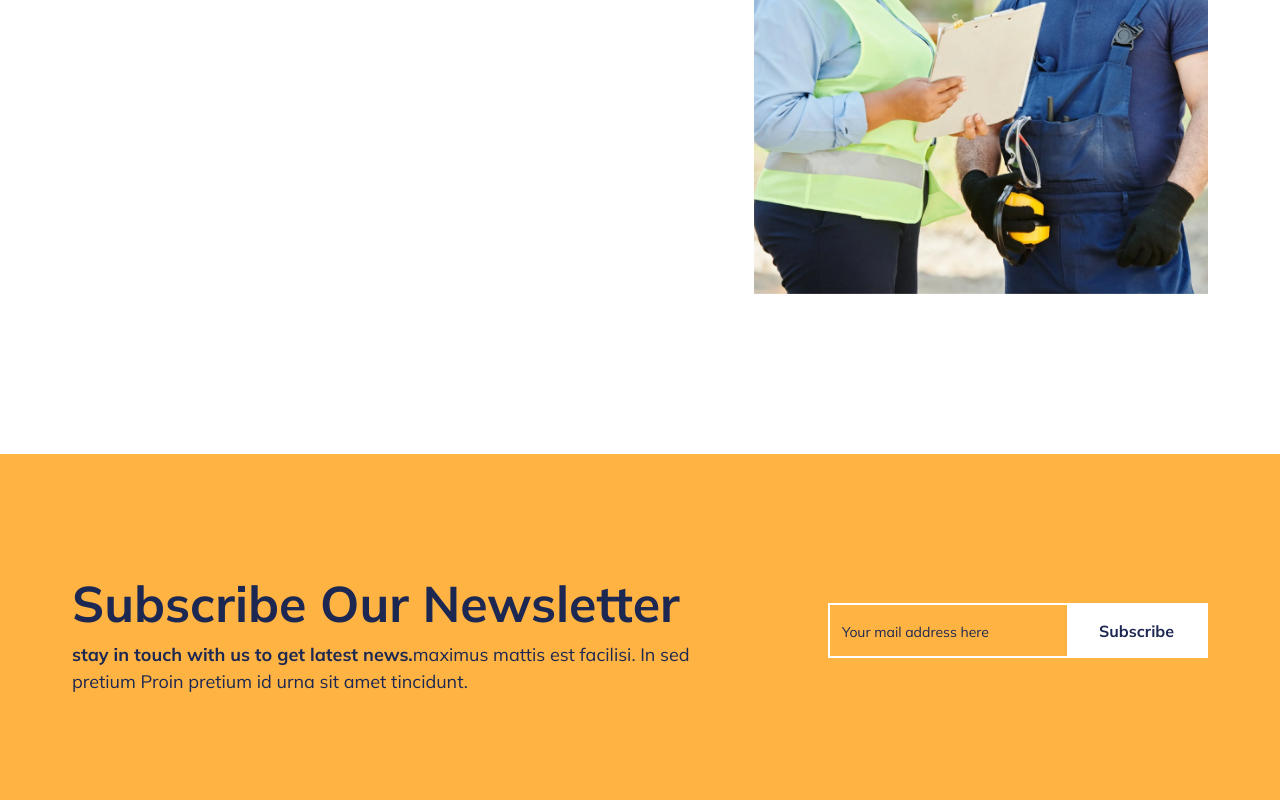
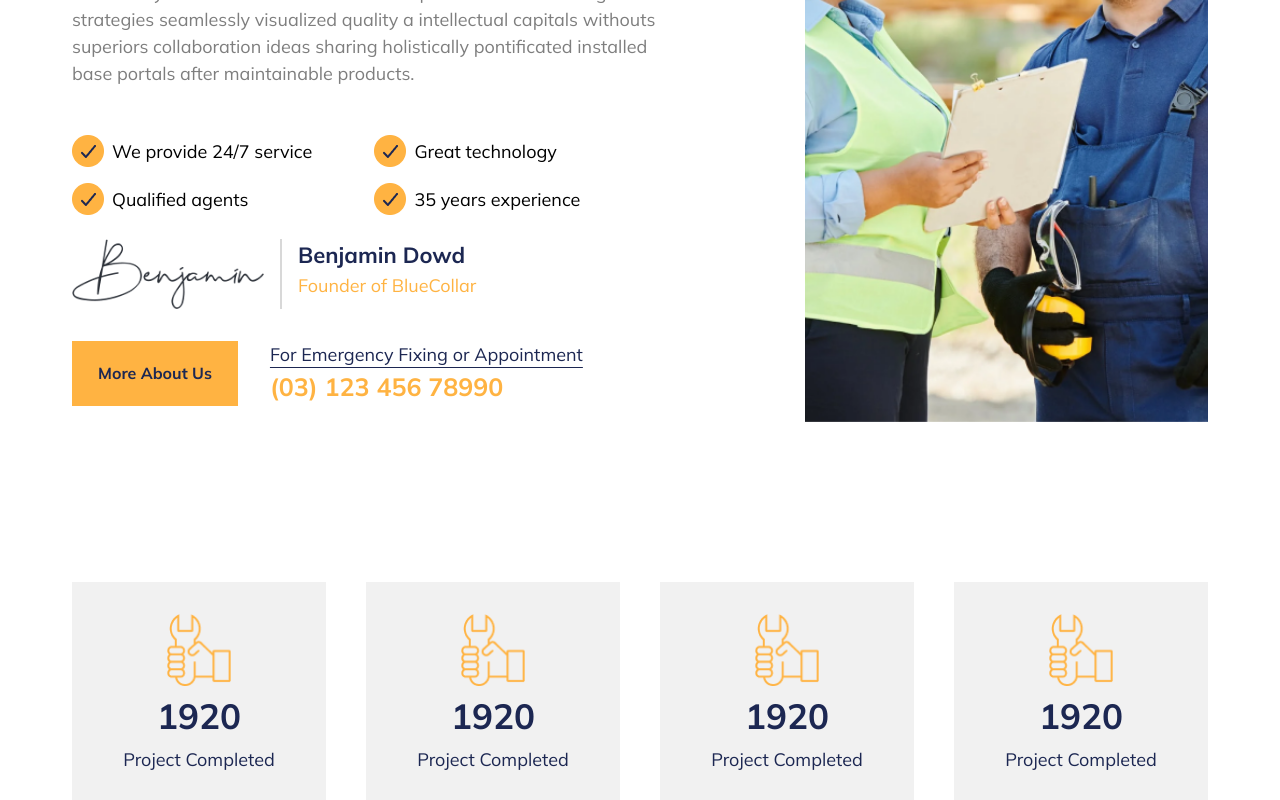
Before and after one commit to mohammad-naimur-rahman/bluecollar-figma-to-react, a React (Vite) app: page /about-us in a window 1280 px wide. Shown: the part 1020-1820 px from the top of the page. Built offline with nearby package versions, Linux system fonts and the light colour scheme.

Commit message:
added first section

```diff
--- a/src/components/page/aboutUs/FirstSection.jsx
+++ b/src/components/page/aboutUs/FirstSection.jsx
@@ -1,25 +1,82 @@
 import React from 'react'
 import Heading from '../../ui/Heading'
+import Button from '../../ui/Button'
 import icon from '@assets/images/homepage/icon.png'
 import hero from '@assets/images/about-us/hero.png'
+import tick from '@assets/images/homepage/tick.png'
+import sign from '@assets/images/about-us/sign.png'
+import vector1 from '@assets/images/about-us/vector1.png'
+import vector2 from '@assets/images/about-us/vector2.png'
+import vector3 from '@assets/images/about-us/vector3.png'
+import vector4 from '@assets/images/about-us/vector4.png'
+
+const TickSection = ({ children }) => {
+  return (
+    <div className="flex items-center w-1/2 py-2">
+      <img src={tick} alt={children} />
+      <p className="pl-2">{children}</p>
+    </div>
+  )
+}
+
+const Card = ({ img, title, desc }) => {
+  return (
+    <div className="flex flex-col items-center justify-center basis-1/2 text-secondary bg-bg p-8">
+      <img src={img} alt={title} className="w-16 h-auto" />
+      <h3 className="py-1">{title}</h3>
+      <p>{desc}</p>
+    </div>
+  )
+}
 
 const FirstSection = () => {
   return (
     <section className="bg-white p-xxl">
       <div className="container">
-        <div className="flex">
+        <div className="flex gap-32">
           <div className="w-[60%]">
             <Heading title="Welcome to BlueCollar" img={icon} />
-            <h2 className="text-secondary">We're commited to Quality</h2>
-            <p className="text-gray">
+            <h2 className="text-secondary w-2/3">We're commited to Quality</h2>
+            <p className="text-gray pt-3 pb-10">
               Proactively envisined multimeda based exptis and cross media growth strategies seamlessly visualized
               quality a intellectual capitals withouts superiors collaboration ideas sharing holistically pontificated
               installed base portals after maintainable products.
             </p>
+
+            <div className="flex flex-wrap">
+              <TickSection>We provide 24/7 service</TickSection>
+              <TickSection>Great technology</TickSection>
+              <TickSection>Qualified agents</TickSection>
+              <TickSection>35 years experience</TickSection>
+            </div>
+
+            <div className="flex gap-4 py-4">
+              <img src={sign} alt="signature" className="w-48" />
+              <div className="w-[2px] bg-gray bg-opacity-30" />
+              <div className="flex flex-col">
+                <h6 className="text-secondary">Benjamin Dowd</h6>
+                <p className="text-primary">Founder of BlueCollar</p>
+              </div>
+            </div>
+
+            <div className="flex gap-8 py-4">
+              <Button>More About Us</Button>
+              <div className="flex flex-col">
+                <p className="text-secondary underline underline-offset-[6px]">For Emergency Fixing or Appointment</p>
+                <h5 className="text-primary">(03) 123 456 78990</h5>
+              </div>
+            </div>
           </div>
           <div className="w-[40%]">
-            <img src={hero} alt="hero image" />
+            <img src={hero} alt="hero image" className="w-full h-full object-cover" />
           </div>
+        </div>
+
+        <div className="flex gap-10 pt-xxl">
+          <Card img={vector1} title="1920" desc="Project Completed" />
+          <Card img={vector1} title="1920" desc="Project Completed" />
+          <Card img={vector1} title="1920" desc="Project Completed" />
+          <Card img={vector1} title="1920" desc="Project Completed" />
         </div>
       </div>
     </section>
--- a/src/globals.scss
+++ b/src/globals.scss
@@ -209,6 +209,7 @@ textarea {
   }
 }
 
+// Padding y axis
 .p-xxl {
   @apply py-40 xl:py-36 lg:py-32 md:py-28 sm:py-12;
 }
@@ -232,3 +233,53 @@ textarea {
 .p-xsm {
   @apply py-12 xl:py-12 lg:py-12 md:py-12 sm:py-12;
 }
+
+// Padding top
+.pt-xxl {
+  @apply pt-40 xl:pt-36 lg:pt-32 md:pt-28 sm:pt-12;
+}
+
+.pt-xl {
+  @apply pt-32 xl:pt-28 lg:pt-24 md:pt-20 sm:pt-12;
+}
+
+.pt-lg {
+  @apply pt-28 xl:pt-24 lg:pt-20 md:pt-16 sm:pt-12;
+}
+
+.pt-md {
+  @apply pt-20 xl:pt-16 lg:pt-16 md:pt-16 sm:pt-12;
+}
+
+.pt-sm {
+  @apply pt-16 xl:pt-12 lg:pt-12 md:pt-12 sm:pt-12;
+}
+
+.pt-xsm {
+  @apply pt-12 xl:pt-12 lg:pt-12 md:pt-12 sm:pt-12;
+}
+
+// Padding bottom
+.pb-xxl {
+  @apply pb-40 xl:pb-36 lg:pb-32 md:pb-28 sm:pb-12;
+}
+
+.pb-xl {
+  @apply pb-32 xl:pb-28 lg:pb-24 md:pb-20 sm:pb-12;
+}
+
+.pb-lg {
+  @apply pb-28 xl:pb-24 lg:pb-20 md:pb-16 sm:pb-12;
+}
+
+.pb-md {
+  @apply pb-20 xl:pb-16 lg:pb-16 md:pb-16 sm:pb-12;
+}
+
+.pb-sm {
+  @apply pb-16 xl:pb-12 lg:pb-12 md:pb-12 sm:pb-12;
+}
+
+.pb-xsm {
+  @apply pb-12 xl:pb-12 lg:pb-12 md:pb-12 sm:pb-12;
+}
```
